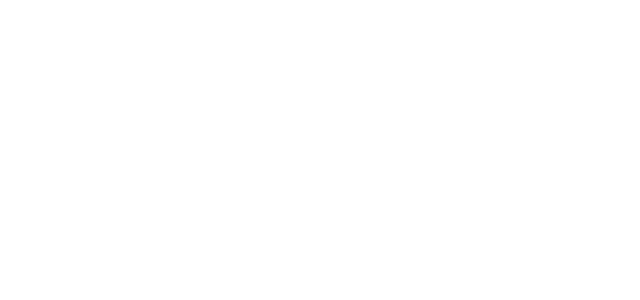
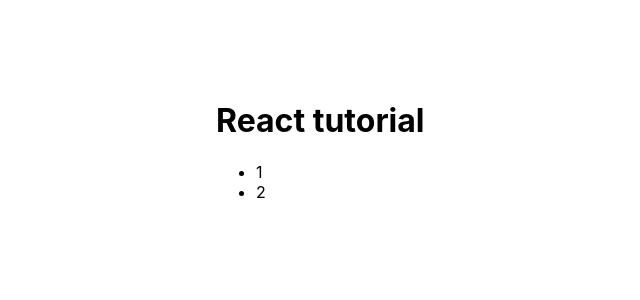
Before and after one commit to MikeMSN/kyto-react-qsg3, a React (Create React App) app in the folder web-ui/: page / in a window 1280 px wide. Shown: the top 300 px of the page, without its empty margins (124-764 px from the left). Built offline with nearby package versions, Linux system fonts and the light colour scheme.

Commit message:
added simple react hook with dummy list

```diff
--- a/web-ui/src/App.js
+++ b/web-ui/src/App.js
@@ -1,8 +1,14 @@
 import React from 'react';
+import TodoList from './Todo/TodoList'
 
 
 function App() {
-  return <div/>
+  return (
+      <div className='wrapper'>
+        <h1>React tutorial</h1>
+          <TodoList/>
+      </div>
+  )
 }
 
 export default App;
--- /dev/null
+++ b/web-ui/src/Todo/TodoList.js
@@ -0,0 +1,11 @@
+import React from 'react'
+
+export default function TodoList(){
+
+    return (
+    <ul>
+        <li>1</li>
+        <li>2</li>
+    </ul>
+    )
+}
--- a/web-ui/src/index.css
+++ b/web-ui/src/index.css
@@ -11,3 +11,9 @@
   font-family: source-code-pro, Menlo, Monaco, Consolas, 'Courier New',
     monospace;
 }
+
+.wrapper {
+  padding-top: 5rem;
+  margin: 0 auto;
+  width: 600px;
+}
```
